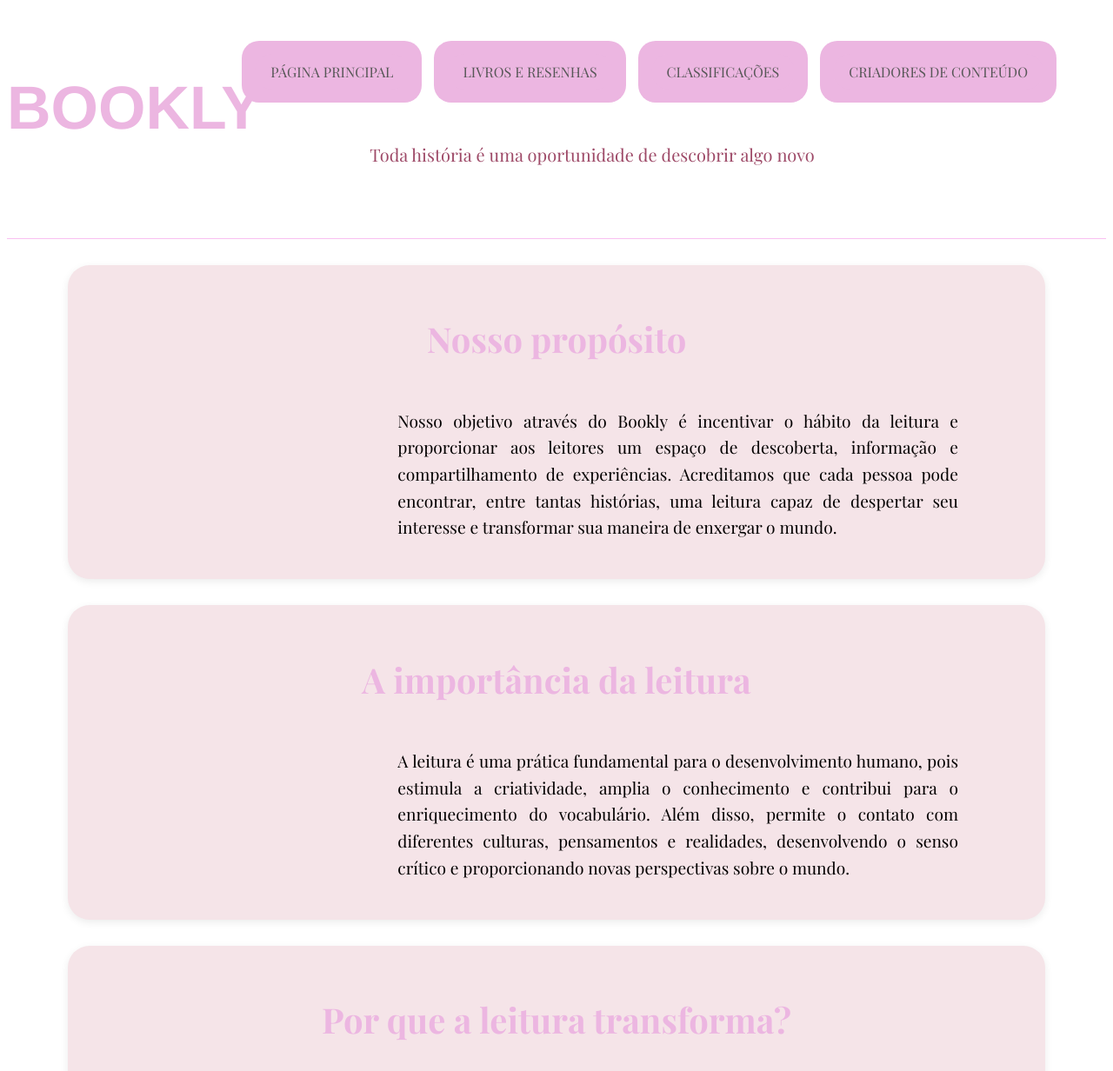
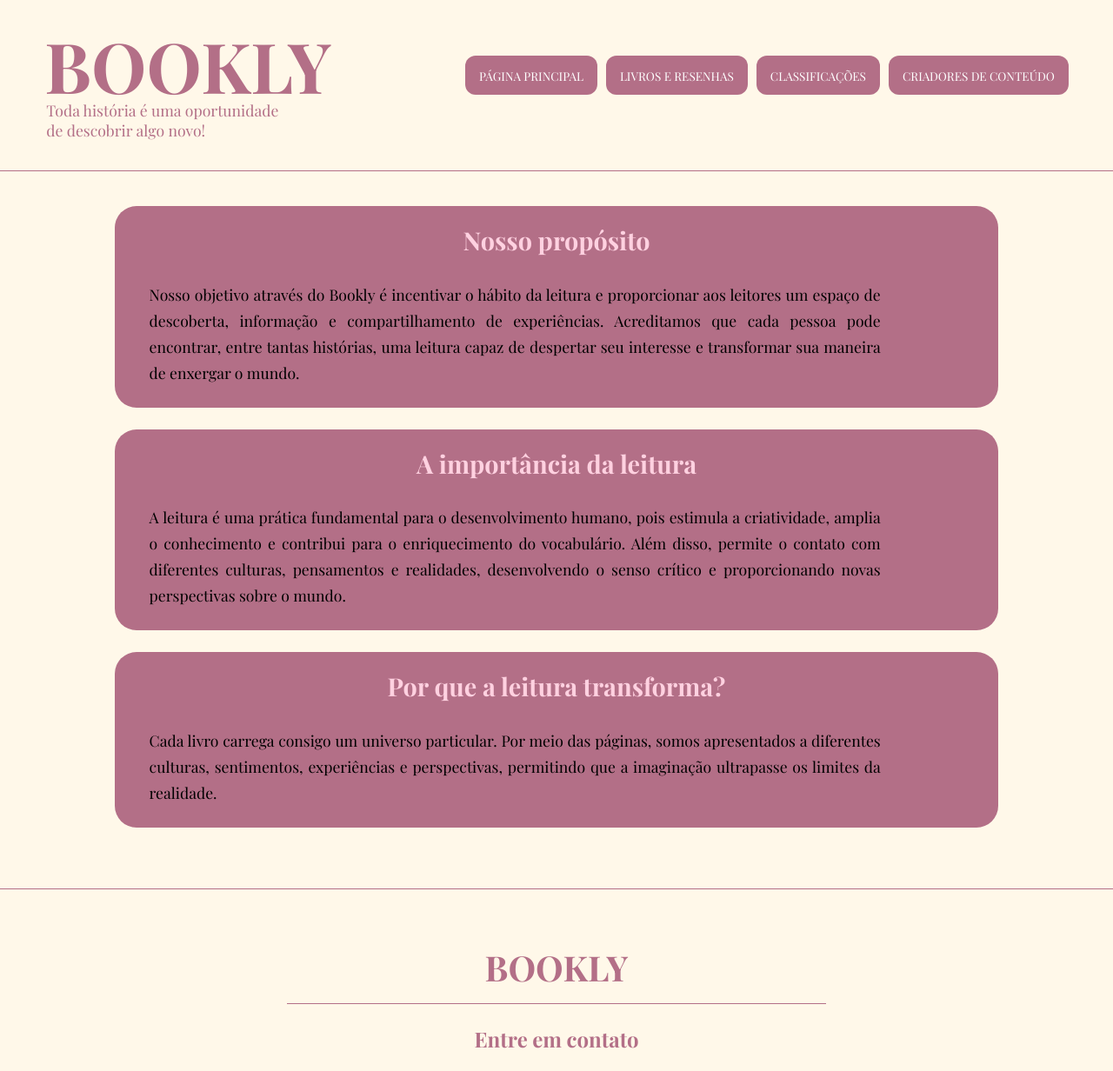
Before and after one commit to mellmatosrocha/Bookly, a plain HTML site: page principal.html in a window 1280 px wide. Shown: the top 1232 px of the page at 87% size. Drawn offline with nearby package versions, Linux system fonts and the light colour scheme; a web font is replaced by a local one.

Commit message:
atualizacaosofia2

```diff
--- a/livros.css
+++ b/livros.css
@@ -1,168 +1,165 @@
 @charset "UTF-8";
-body{
-    background: URL();
-    font-family: 'Playfair Display', regular;
+
+/* CONFIGURAÇÕES GERAIS */
+body {
     background-color: #FFF8E9;
-    font-family: 'Playfair Display', regular;
+    font-family: 'Playfair Display', serif;
+    margin: 0;
+}
+
+/* CABEÇALHO */
+header#inicio {
+    display: flex;
+    justify-content: space-between;
+    align-items: center;
+    padding: 35px 4%;
+    border-bottom: solid 1px #B36F87;
+}
+
+/* LOGOTIPO */
+.logo{
+    margin: 0;
+    padding: 0;
+    text-align: left;
+}
+.logo h1 {
+    font-size: 500%;
+    font-family: 'Playfair Display', serif;
+    color: #B36F87;
+    margin: 0;
+    padding: 0;
+    line-height: 1;
+}
+
+/* FRASE ABAIXO DO LOGOTIPO */
+.logo p {
+    font-size: 110%;
+    color: #B36F87;
+    margin: 0;
+    padding-left: 26px;
+    text-align: left;
 
 }
-h1, h2, h3 {
-    font-family: 'Playfair Display', regular;
+
+/* MENU */
+nav#menu ol {
+    list-style: none;
+    display: flex;
+    gap: 10px;
+    margin: 0;
+    padding: 0;
 }
 
-/*quadradinhos principal*/
-.card{
-    background-color: #F5E4E8;
-    width: 85%;
-    padding: 25px;
-    margin: 30px auto;
-    border-radius: 25px;
-    box-shadow: 0px 3px 10px rgba(0, 0, 0, 0.08);
-    transition: transform 0.3s ease, box-shadow 0.5s ease;
+/* BOTÕES DO MENU */
+nav#menu li {
+    background-color: #B36F87;
+    border-radius: 12px;
+    padding: 12px 16px;
+    transition: 0.3s;
 }
 
+/* ESCRITA DO MENU */
+nav#menu a {
+    text-decoration: none;
+    color: white;
+    text-transform: uppercase;
+    font-size: 85%;
+}
+
+/* EFEITO HOVER */
+nav#menu li:hover {
+    background-color: #E8A9BC;
+    transform: scale(1.05);
+}
+
+nav#menu li:hover a {
+    color: #713047;
+}
+nav#menu {
+    transform: translateY(-12px);
+}
+
+/* CORPO PRINCIPAL */
+article#corpo {
+    display: flex;
+    flex-direction: column;
+    align-items: center;
+    gap: 25px;
+    padding: 40px 20px;
+}
+
+/* CARTÕES */
+.card {
+    background-color: #B36F87;
+    width: 82%;
+    padding: 20px 30px;
+    border-radius: 25px;
+    text-align: center;
+    transition: 0.4s;
+    box-sizing: border-box;
+}
+
+/* TÍTULOS DOS CARTÕES */
 .card h2 {
-    color: #9E4A68;
-    text-align: center;
-    font-size: 30px;
+    color: #FFD1E0;
+    font-size: 180%;
+    margin-top: 0;
+}
 
+/* TEXTOS DOS CARTÕES */
+.card p {
+    color: #000000;
+    font-size: 110%;
+    line-height: 1.7;
+    text-align: justify;
+    width: 90%;
+    margin: 5px 0;
+    padding: 0 10px;
+    box-sizing: border-box;
 }
-.card p {
-    color: #030000;
-    line-height: 1.6;
 
-}
+/* EFEITO HOVER */
 .card:hover {
     transform: scale(1.03);
-    box-shadow: 0px 6px 16px rgba(0, 0, 0, 0.13)
+    box-shadow: 0 5px 15px rgba(0, 0, 0, 0.15);
 }
-h1, h2, h3 {
-    font-family: 'Playfair Display', regular;
-}
-/*logo*/
-header#inicio .logo h1 {
-    font-size: 70px;
-    margin: 0;
-}
-header#inicio .logo p {
-    font-size: 20px;
-    color: #9E4A68;
-    margin-top: 0;
-}
-header#inicio{
-    background-color: rgba(255, 255, 255, 0.37);
-    padding-bottom:1%;
-    border-bottom: solid 1px rgb(249, 191, 241);
-}
-header#inicio h1{
-   font-size: 450%;
-   font-family:'Franklin Gothic Medium', 'Arial Narrow', Arial, sans-serif;
-   margin-left:5%;
-   padding-top:2%;
-   text-transform: uppercase;
-   color:rgb(236, 182, 225);
-}
-nav#menu li{
-    display: inline-block;
 
-}
-nav#menu a{
-    display: inline-block;
-    background-color: rgb(236, 182, 225);
-    color: #654B4C;
-    text-decoration: none;
-    padding: 10px 18px;
-    border-radius: 20px;
-    transition: background-color 0.3s ease;
-    margin: 5px;
-}
-nav#menu a:hover {
-    background-color: #B36F87;
-    color: white;
-}
-nav#menu{
-    text-transform:uppercase;
-    list-style: none;
-	position: absolute;
-	top: 0px;
-	right: 60px;
-    margin-top:2%;
-}
-/*footer*/
-footer{
-    border-top: 2px solid #B36F87;
+/* RODAPÉ */
+footer#contato {
     text-align: center;
     padding: 30px 20px;
-    margin-top: 50px;
-    background-color: #FFF8E3;
-    }
-footer h2{
-    color:#B36F87;
-    font-size: 30px;
-
-}
-footer p{
-    color:#654B4C;
-    font-size: 14px;
-    margin: 8px;
-}
-footer h3{
     color: #B36F87;
-    font-size: 22px;
+    border-top: 1px solid #B36F87;
+    margin-top: 30px;
 }
 
-
-/*vsofia*/
-
-body{
-    background: URL();
-}
-nav#menu a{
-    text-decoration: none;
-    color: rgb(87, 87, 87);
-}
-header#inicio{
-    background-color: rgba(255, 255, 255, 0.37);
-    padding-bottom:1%;
-    border-bottom: solid 1px rgb(249, 191, 241);
-}
-header#inicio h1{
-   font-size: 450%;
-   font-family:'Franklin Gothic Medium', 'Arial Narrow', Arial, sans-serif;
-   margin-left:5%;
-   padding-top:2%;
-   text-transform: uppercase;
-   color:rgb(236, 182, 225);
-}
-nav#menu li{
-    display:inline-block;
-    background-color: rgb(236, 182, 225);
-    border-radius:20px;
-    padding:10px;
-    margin:5px;
-    text-decoration: none;
-}
-nav#menu{
-    text-transform:uppercase;
-    list-style: none;
-	position: absolute;
-	top: 0px;
-	right: 60px;
-    margin-top:2%;
-}
-div.conteudo p{
-    display: inline-block;
-    vertical-align: top;
-    width: 48%;
-    font-size: 120%;
-    position: relative;
-}
-article#corpo h2{
+/* NOME BOOKLY */
+footer#contato h2 {
     font-size: 250%;
-    text-align: center;
-    color: rgb(236, 182, 225);
+    color: #B36F87;
+    margin-bottom: 10px;
 }
 
+/* LINHA DIVISÓRIA */
+footer#contato hr {
+    width: 50%;
+    border: none;
+    border-top: 1px solid #B36F87;
+    margin: 15px auto;
+}
+
+/* TÍTULO CONTATO */
+footer#contato h3 {
+    color: #B36F87;
+    font-size: 150%;
+}
+
+/* INFORMAÇÕES DE CONTATO */
+footer#contato p {
+    color: #B36F87;
+    margin: 8px;
+    font-size: 100%;
+}
 
 
 
--- a/principal.html
+++ b/principal.html
@@ -15,7 +15,7 @@
         <header id="inicio">
             <div class="logo">
             <h1>BOOKLY</h1>
-            <p>Toda história é uma oportunidade de descobrir algo novo</p>
+            <p>Toda história é uma oportunidade de descobrir algo novo!</p>
             </div>
             <nav id="menu">
                 <ol>
@@ -49,14 +49,15 @@
                  </div>
 
         </article>
-        <footer>
+        <footer id="contato">
             <h2> BOOKLY</h2>
+            <hr>
 
             <h3>Entre em contato</h3>
             <p>Instagram: @bookly</p>
             <p>E-mail: contato@bookly.com</p>
             <p>Telefone: (00) 00000-0000</p>
-            <p>ATUALIZAÇÕES TESTE</p>
+
 
 
         </footer>
```
